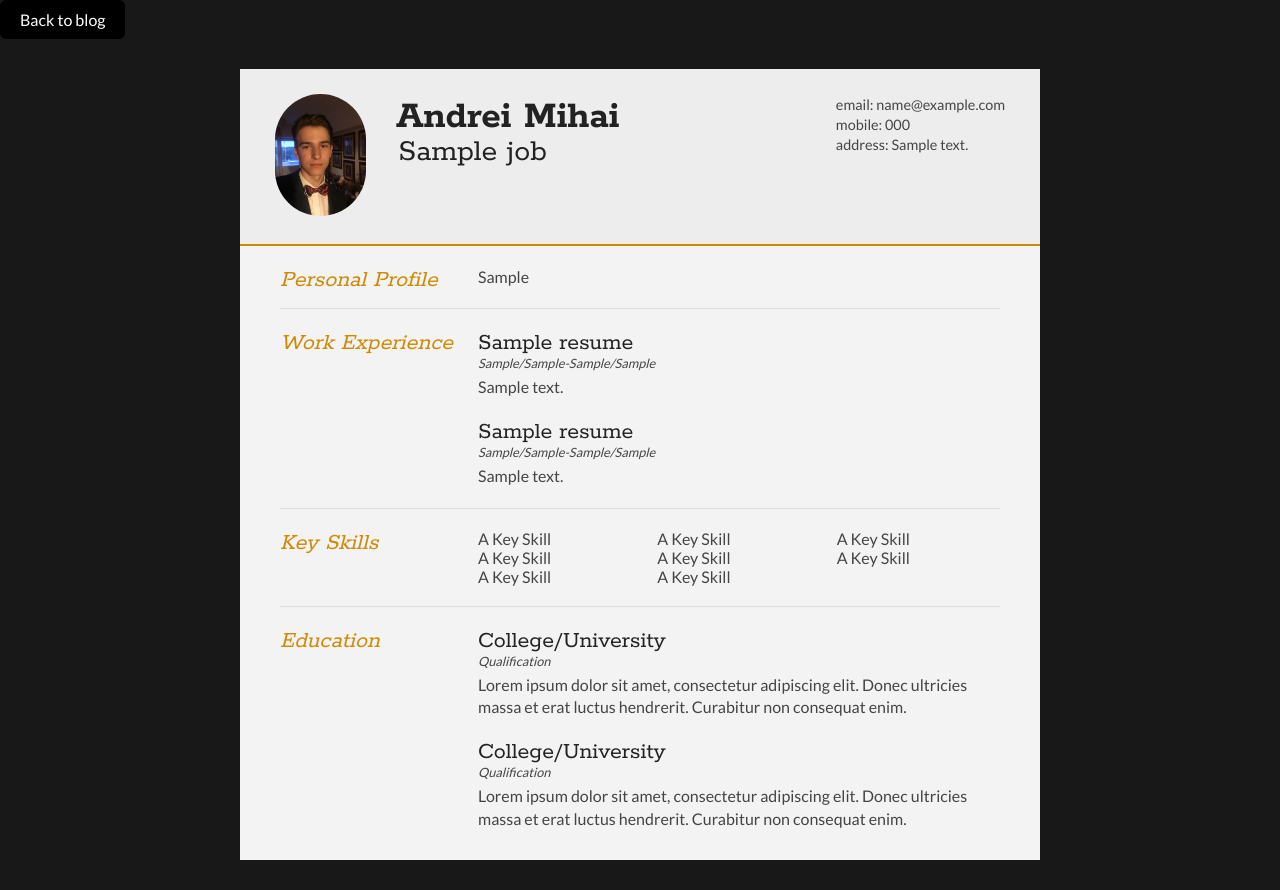
After one commit to axm1414/my-first-blog, a Django app: template blog/templates/blog/resume_detail.html in a window 1280 px wide. The commit adds this page. Run offline with Django 3.2, Linux system fonts and the light colour scheme; the template is opened without the code that fills it: most values are stand-ins (such as "Sample title", 1, 10 or a date in 2020).

Commit message:
Huge changes

```diff
--- a/blog/admin.py
+++ b/blog/admin.py
@@ -1,4 +1,5 @@
 from django.contrib import admin
-from .models import Post
+from .models import Post, Resume
 
 admin.site.register(Post)
+admin.site.register(Resume)
--- /dev/null
+++ b/blog/static/css/resume.css
@@ -0,0 +1,355 @@
+html,body,div,span,object,iframe,h1,h2,h3,h4,h5,h6,p,blockquote,pre,abbr,address,cite,code,del,dfn,em,img,ins,kbd,q,samp,small,strong,sub,sup,var,b,i,dl,dt,dd,ol,ul,li,fieldset,form,label,legend,table,caption,tbody,tfoot,thead,tr,th,td,article,aside,canvas,details,figcaption,figure,footer,header,hgroup,menu,nav,section,summary,time,mark,audio,video {
+    border:0;
+    font:inherit;
+    font-size:100%;
+    margin:0;
+    padding:0;
+    vertical-align:baseline;
+    }
+
+    article,aside,details,figcaption,figure,footer,header,hgroup,menu,nav,section {
+    display:block;
+    }
+
+    html, body {background: #181818; font-family: 'Lato', helvetica, arial, sans-serif; font-size: 16px; color: #222;}
+
+    .clear {clear: both;}
+
+    p {
+        font-size: 1em;
+        line-height: 1.4em;
+        margin-bottom: 20px;
+        color: #444;
+    }
+
+    #cv {
+        width: 90%;
+        max-width: 800px;
+        background: #f3f3f3;
+        margin: 30px auto;
+    }
+
+    .mainDetails {
+        padding: 25px 35px;
+        border-bottom: 2px solid #cf8a05;
+        background: #ededed;
+    }
+
+    #name h1 {
+        font-size: 2.5em;
+        font-weight: 700;
+        font-family: 'Rokkitt', Helvetica, Arial, sans-serif;
+        margin-bottom: -6px;
+    }
+
+    #name h2 {
+        font-size: 2em;
+        margin-left: 2px;
+        font-family: 'Rokkitt', Helvetica, Arial, sans-serif;
+    }
+
+    #mainArea {
+        padding: 0 40px;
+    }
+
+    #headshot {
+        width: 12.5%;
+        float: left;
+        margin-right: 30px;
+    }
+
+    #headshot img {
+        width: 100%;
+        height: auto;
+        -webkit-border-radius: 50px;
+        border-radius: 50px;
+    }
+
+    #name {
+        float: left;
+    }
+
+    #contactDetails {
+        float: right;
+    }
+
+    #contactDetails ul {
+        list-style-type: none;
+        font-size: 0.9em;
+        margin-top: 2px;
+    }
+
+    #contactDetails ul li {
+        margin-bottom: 3px;
+        color: #444;
+    }
+
+    #contactDetails ul li a, a[href^=tel] {
+        color: #444;
+        text-decoration: none;
+        -webkit-transition: all .3s ease-in;
+        -moz-transition: all .3s ease-in;
+        -o-transition: all .3s ease-in;
+        -ms-transition: all .3s ease-in;
+        transition: all .3s ease-in;
+    }
+
+    #contactDetails ul li a:hover {
+        color: #cf8a05;
+    }
+
+
+    section {
+        border-top: 1px solid #dedede;
+        padding: 20px 0 0;
+    }
+
+    section:first-child {
+        border-top: 0;
+    }
+
+    section:last-child {
+        padding: 20px 0 10px;
+    }
+
+    .sectionTitle {
+        float: left;
+        width: 25%;
+    }
+
+    .sectionContent {
+        float: right;
+        width: 72.5%;
+    }
+
+    .sectionTitle h1 {
+        font-family: 'Rokkitt', Helvetica, Arial, sans-serif;
+        font-style: italic;
+        font-size: 1.5em;
+        color: #cf8a05;
+    }
+
+    .sectionContent h2 {
+        font-family: 'Rokkitt', Helvetica, Arial, sans-serif;
+        font-size: 1.5em;
+        margin-bottom: -2px;
+    }
+
+    .subDetails {
+        font-size: 0.8em;
+        font-style: italic;
+        margin-bottom: 3px;
+    }
+
+    .keySkills {
+        list-style-type: none;
+        -moz-column-count:3;
+        -webkit-column-count:3;
+        column-count:3;
+        margin-bottom: 20px;
+        font-size: 1em;
+        color: #444;
+    }
+
+    .keySkills ul li {
+        margin-bottom: 3px;
+    }
+
+    @media all and (min-width: 602px) and (max-width: 800px) {
+        #headshot {
+            display: none;
+        }
+
+        .keySkills {
+        -moz-column-count:2;
+        -webkit-column-count:2;
+        column-count:2;
+        }
+    }
+
+    @media all and (max-width: 601px) {
+        #cv {
+            width: 95%;
+            margin: 10px auto;
+            min-width: 280px;
+        }
+
+        #headshot {
+            display: none;
+        }
+
+        #name, #contactDetails {
+            float: none;
+            width: 100%;
+            text-align: center;
+        }
+
+        .sectionTitle, .sectionContent {
+            float: none;
+            width: 100%;
+        }
+
+        .sectionTitle {
+            margin-left: -2px;
+            font-size: 1.25em;
+        }
+
+        .keySkills {
+            -moz-column-count:2;
+            -webkit-column-count:2;
+            column-count:2;
+        }
+    }
+
+    @media all and (max-width: 480px) {
+        .mainDetails {
+            padding: 15px 15px;
+        }
+
+        section {
+            padding: 15px 0 0;
+        }
+
+        #mainArea {
+            padding: 0 25px;
+        }
+
+
+        .keySkills {
+        -moz-column-count:1;
+        -webkit-column-count:1;
+        column-count:1;
+        }
+
+        #name h1 {
+            line-height: .8em;
+            margin-bottom: 4px;
+        }
+    }
+
+    @media print {
+        #cv {
+            width: 100%;
+        }
+    }
+
+    @-webkit-keyframes reset {
+        0% {
+            opacity: 0;
+        }
+        100% {
+            opacity: 0;
+        }
+    }
+
+    @-webkit-keyframes fade-in {
+        0% {
+            opacity: 0;
+        }
+        40% {
+            opacity: 0;
+        }
+        100% {
+            opacity: 1;
+        }
+    }
+
+    @-moz-keyframes reset {
+        0% {
+            opacity: 0;
+        }
+        100% {
+            opacity: 0;
+        }
+    }
+
+    @-moz-keyframes fade-in {
+        0% {
+            opacity: 0;
+        }
+        40% {
+            opacity: 0;
+        }
+        100% {
+            opacity: 1;
+        }
+    }
+
+    @keyframes reset {
+        0% {
+            opacity: 0;
+        }
+        100% {
+            opacity: 0;
+        }
+    }
+
+    @keyframes fade-in {
+        0% {
+            opacity: 0;
+        }
+        40% {
+            opacity: 0;
+        }
+        100% {
+            opacity: 1;
+        }
+    }
+
+    .instaFade {
+        -webkit-animation-name: reset, fade-in;
+        -webkit-animation-duration: 1.5s;
+        -webkit-animation-timing-function: ease-in;
+
+        -moz-animation-name: reset, fade-in;
+        -moz-animation-duration: 1.5s;
+        -moz-animation-timing-function: ease-in;
+
+        animation-name: reset, fade-in;
+        animation-duration: 1.5s;
+        animation-timing-function: ease-in;
+    }
+
+    .quickFade {
+        -webkit-animation-name: reset, fade-in;
+        -webkit-animation-duration: 2.5s;
+        -webkit-animation-timing-function: ease-in;
+
+        -moz-animation-name: reset, fade-in;
+        -moz-animation-duration: 2.5s;
+        -moz-animation-timing-function: ease-in;
+
+        animation-name: reset, fade-in;
+        animation-duration: 2.5s;
+        animation-timing-function: ease-in;
+    }
+
+    .delayOne {
+        -webkit-animation-delay: 0, .5s;
+        -moz-animation-delay: 0, .5s;
+        animation-delay: 0, .5s;
+    }
+
+    .delayTwo {
+        -webkit-animation-delay: 0, 1s;
+        -moz-animation-delay: 0, 1s;
+        animation-delay: 0, 1s;
+    }
+
+    .delayThree {
+        -webkit-animation-delay: 0, 1.5s;
+        -moz-animation-delay: 0, 1.5s;
+        animation-delay: 0, 1.5s;
+    }
+
+    .delayFour {
+        -webkit-animation-delay: 0, 2s;
+        -moz-animation-delay: 0, 2s;
+        animation-delay: 0, 2s;
+    }
+
+    .delayFive {
+        -webkit-animation-delay: 0, 2.5s;
+        -moz-animation-delay: 0, 2.5s;
+        animation-delay: 0, 2.5s;
+    }
--- a/blog/templates/blog/base.html
+++ b/blog/templates/blog/base.html
@@ -5,6 +5,7 @@
         <link rel="stylesheet" href="//maxcdn.bootstrapcdn.com/bootstrap/3.2.0/css/bootstrap.min.css">
         <link rel="stylesheet" href="//maxcdn.bootstrapcdn.com/bootstrap/3.2.0/css/bootstrap-theme.min.css">
         <link href='//fonts.googleapis.com/css?family=Lobster&subset=latin,latin-ext' rel='stylesheet' type='text/css'>
+        <link href="https://fonts.googleapis.com/css2?family=Francois+One&family=Open+Sans&display=swap" rel="stylesheet">
         <link rel="stylesheet" href="{% static 'css/blog.css' %}">
     </head>
     <body>
--- /dev/null
+++ b/blog/templates/blog/resume_detail.html
@@ -0,0 +1,150 @@
+{% load static %}
+<!DOCTYPE html>
+<html>
+<head>
+<title>Andrei Mihai - Resume</title>
+
+<link rel="stylesheet" href="{% static 'css/resume.css' %}">
+<link href='http://fonts.googleapis.com/css?family=Rokkitt:400,700|Lato:400,300' rel='stylesheet' type='text/css'>
+<style>
+    .button1 {
+      display: inline-block;
+      padding: 10px 20px;
+      text-align: center;
+      text-decoration: none;
+      color: #ffffff;
+      background-color: #000000;
+      border-radius: 6px;
+      outline: none;
+    }
+    .button2 {
+      display: inline-block;
+      padding: 10px 20px;
+      text-align: center;
+      text-decoration: none;
+      color: #ffffff;
+      background-color: #000000;
+      border-radius: 6px;
+      outline: none;
+    }
+</style>
+</head>
+<body id="top">
+    {% if user.is_authenticated %}
+    <a class="button1" href="{% url 'resume_edit' %}">Edit resume</a>
+{% endif %}
+<a class="button2" href="{% url 'post_list' %}">Back to blog</a>
+
+<div id="cv" class="instaFade">
+	<div class="mainDetails">
+		<div id="headshot" class="quickFade">
+			<img src="{% static 'images/resumePicture.jpg' %} " alt="Alan Smith" />
+		</div>
+
+		<div id="name">
+			<h1 class="quickFade delayTwo">Andrei Mihai</h1>
+            <h2 class="quickFade delayThree">{{resume.job}}</h2>
+		</div>
+
+		<div id="contactDetails" class="quickFade delayFour">
+			<ul>
+				<li>email: <a href="mailto:andreimihaiibp@gmail.com" target="_blank">{{ resume.email }}</a></li>
+                <li>mobile: {{ resume.mobile }}</li>
+                <li>address: {{ resume.address }}</li>
+			</ul>
+		</div>
+		<div class="clear"></div>
+	</div>
+
+	<div id="mainArea" class="quickFade delayFive">
+		<section>
+			<article>
+				<div class="sectionTitle">
+					<h1>Personal Profile</h1>
+				</div>
+
+				<div class="sectionContent">
+					<p>{{resume.personalProfile}}</p>
+				</div>
+			</article>
+			<div class="clear"></div>
+		</section>
+
+
+		<section>
+			<div class="sectionTitle">
+				<h1>Work Experience</h1>
+			</div>
+
+			<div class="sectionContent">
+				<article>
+					<h2>{{resume.jobTitle1}}</h2>
+					<p class="subDetails">{{resume.start_month1}}/{{resume.start_year1}}-{{resume.end_month1}}/{{resume.end_year1}}</p>
+					<p>{{resume.job_description1}}</p>
+				</article>
+
+				<article>
+					<h2>{{resume.jobTitle2}}</h2>
+					<p class="subDetails">{{resume.start_month2}}/{{resume.start_year2}}-{{resume.end_month2}}/{{resume.end_year2}}</p>
+					<p>{{resume.job_description2}}</p>
+				</article>
+			</div>
+			<div class="clear"></div>
+		</section>
+
+
+		<section>
+			<div class="sectionTitle">
+				<h1>Key Skills</h1>
+			</div>
+
+			<div class="sectionContent">
+				<ul class="keySkills">
+					<li>A Key Skill</li>
+					<li>A Key Skill</li>
+					<li>A Key Skill</li>
+					<li>A Key Skill</li>
+					<li>A Key Skill</li>
+					<li>A Key Skill</li>
+					<li>A Key Skill</li>
+					<li>A Key Skill</li>
+				</ul>
+			</div>
+			<div class="clear"></div>
+		</section>
+
+
+		<section>
+			<div class="sectionTitle">
+				<h1>Education</h1>
+			</div>
+
+			<div class="sectionContent">
+				<article>
+					<h2>College/University</h2>
+					<p class="subDetails">Qualification</p>
+					<p>Lorem ipsum dolor sit amet, consectetur adipiscing elit. Donec ultricies massa et erat luctus hendrerit. Curabitur non consequat enim.</p>
+				</article>
+
+				<article>
+					<h2>College/University</h2>
+					<p class="subDetails">Qualification</p>
+					<p>Lorem ipsum dolor sit amet, consectetur adipiscing elit. Donec ultricies massa et erat luctus hendrerit. Curabitur non consequat enim.</p>
+				</article>
+			</div>
+			<div class="clear"></div>
+		</section>
+
+	</div>
+</div>
+<script type="text/javascript">
+var gaJsHost = (("https:" == document.location.protocol) ? "https://ssl." : "http://www.");
+document.write(unescape("%3Cscript src='" + gaJsHost + "google-analytics.com/ga.js' type='text/javascript'%3E%3C/script%3E"));
+</script>
+<script type="text/javascript">
+var pageTracker = _gat._getTracker("UA-3753241-1");
+pageTracker._initData();
+pageTracker._trackPageview();
+</script>
+</body>
+</html>
--- a/blog/urls.py
+++ b/blog/urls.py
@@ -7,4 +7,6 @@ urlpatterns = [
     path('post/new/', views.post_new, name='post_new'),
     path('post/<int:pk>/edit/', views.post_edit, name='post_edit'),
     path('post/<pk>/remove/', views.post_remove, name='post_remove'),
+    path('resume/<int:pk>/', views.resume_detail, name='resume_detail'),
+    path('resumeEdit/', views.resume_edit, name='resume_edit'),
 ]
--- a/mysite/settings.py
+++ b/mysite/settings.py
@@ -119,4 +119,6 @@ USE_TZ = True
 # https://docs.djangoproject.com/en/2.2/howto/static-files/
 
 STATIC_URL = '/static/'
-STATIC_ROOT = os.path.join(BASE_DIR, 'static')
+STATICFILES_DIRS = [
+    os.path.join(BASE_DIR, 'static')
+]
```
Also changed, not shown: blog/forms.py (+14 -0 lines), blog/models.py (+30 -0 lines), blog/static/css/blog.css (+17 -4 lines), blog/templates/blog/post_list.html (+9 -0 lines), blog/templates/blog/resume_edit.html (added, +9 -0 lines), blog/views.py (+22 -2 lines), blog/migrations/0002_resume.py (added), blog/migrations/0003_auto_20200829_2234.py (added), blog/migrations/0004_auto_20200829_2236.py (added), blog/migrations/0005_auto_20200829_2251.py (added), blog/migrations/0006_auto_20200830_1152.py (added), blog/migrations/0007_auto_20200830_1318.py (added), blog/migrations/0008_auto_20200830_1439.py (added), blog/static/images/resumePicture.jpg (added).
